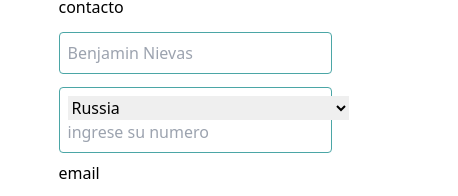
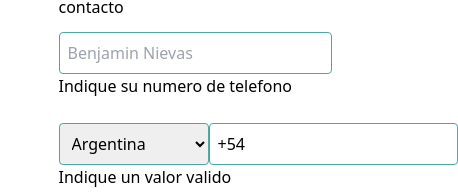
Before and after one commit to mathxlat/dynamai, a React (Create React App) app: page /organizacion in a window 390 px wide. Shown: the part 295-491 px from the top of the page, 458 px wide, since content can reach past the window. Built offline with nearby package versions, Linux system fonts and the light colour scheme; no server answers.

Commit message:
instalando react-phone

```diff
--- a/package.json
+++ b/package.json
@@ -18,6 +18,7 @@
     "react": "^17.0.2",
     "react-dom": "^17.0.2",
     "react-helmet": "^6.1.0",
+    "react-phone-number-input": "^3.1.38",
     "react-router-dom": "^5.2.0",
     "react-scripts": "^4.0.3",
     "spinners-react": "^1.0.6",
--- a/src/components/forms/Formulario.js
+++ b/src/components/forms/Formulario.js
@@ -1,17 +1,28 @@
-import { useState } from 'react'
+import { useState, useEffect } from 'react'
 import {Formik, Form, useFormik} from 'formik'
 import { TextInput } from './TextInput'
-import PhoneInput from 'react-phone-number-input'
+import PhoneInput, {isPossiblePhoneNumber} from 'react-phone-number-input'
 import '../../pages/AcercaDe/styles/formulario/dist/formulario.css'
 
 
-function Formulario () {
+function Formulario ({institucion}) {
     const[formularioEnviado, setFormularioEnviado] = useState(false)
-    const[telefono, setTelefono] = useState()
+    const[telefono, setTelefono] = useState('')
+
+    const [user, setUser] = useState({
+        name: '',
+        surname: '',
+        email: '',
+        telefono:'',
+    })
+
+   console.log(user);
+
 
     const formik = useFormik({
         initialValues: {
-            mensaje:''
+            mensaje:'',
+            telefono:''
         }
     })
 
@@ -36,31 +47,30 @@ function Formulario () {
             }else if(!/^[a-zA-Z0-9_.+-]+@[a-zA-Z0-9-]+\.[a-zA-Z0-9-.]+$/.test(values.email)){
                 errors.email = "Se debe respetar la estructura de un e-mail"
             }
-            if(!values.telefono){
-                errors.telefono = '*'
-            }else if(!/^[0-9-]{1,10}$/.test(values.telefono)){
-                errors.telefono = 'Solo puedes usar numeros'
-            }
+
             return errors;
     }
+
     return(
         <div className='formik--box'>
-             {formularioEnviado == false?
-    <Formik  initialValues={{institucion:'', contacto:'',email:'',telefono:''}}
+             {formularioEnviado === false?
+    <Formik  initialValues={{institucion:'', contacto:'',email:''}}
             validate={validate}
             onSubmit={(values, {resetForm}) => {
-                resetForm();
-                console.log(values);
-                console.log(formik.values.mensaje);
-                setFormularioEnviado(true);
+                if(telefono && isPossiblePhoneNumber(telefono)){
+                    setFormularioEnviado(true);
+                    setUser(telefono)
+                  resetForm();
+                }
             }}
     >
      <Form className='main--form'>
-          <TextInput name='institucion' label='nombre de la institucion' placeholder='Benjamin SRL'/>
-          <TextInput name='contacto' label='contacto' placeholder='Benjamin Nievas'/>
-          <PhoneInput name='telefono' placeholder='ingrese su numero' onChange={setTelefono} value={telefono} countryCallingCodeEditable={false}  defaultCountry="RU"
-            />
-          <TextInput name='email' label='email' placeholder='benjaminnievas@gmail.com'/>
+          <TextInput name='institucion' label='nombre de la institucion' placeholder='Benjamin SRL' maxlength='20'/>
+          <TextInput name='contacto' label='contacto' placeholder='Benjamin Nievas' maxlength='20'/>
+          <label name='telefono'>Indique su numero de telefono</label>
+          <PhoneInput limitMaxLength defaultCountry='AR' name='telefono' placeholder='ingrese su numero' onChange={setTelefono} value={telefono} error={telefono ? (isPossiblePhoneNumber(telefono) ? undefined : 'Invalid phone number') : 'Phone number required'} international   countryCallingCodeEditable={false}/>
+          {telefono && isPossiblePhoneNumber(telefono) ? null : 'Indique un valor valido'}
+          <TextInput name='email' label='email' placeholder='benjaminnievas@gmail.com' maxlength='40'/>
           <div className='optional--box'>
             <label className='optional--label'>mensaje opcional</label>
             <input className='optional--message'  name='mensaje' value={formik.values.mensaje} onChange={formik.handleChange}/>
--- a/src/components/forms/TextInput.js
+++ b/src/components/forms/TextInput.js
@@ -2,13 +2,13 @@ import { useField } from "formik"
 import '../../pages/AcercaDe/styles/formulario/dist/formulario.css'
 
 
-export const TextInput = ({ placeholder, label, ...props}) => {
+export const TextInput = ({ placeholder, label, maxlength, ...props}) => {
     const [field, meta] = useField(props)
 
     return(
         <div className='input--box'>
             <label className='input--box_label'>{label}</label>
-                <input  className='input--box_input' {...field} placeholder={placeholder}/>
+                <input  className='input--box_input' {...field} placeholder={placeholder} maxLength={maxlength}/>
                 {
                     meta.touched && meta.error ? <div className='error--message'>{meta.error}</div> : null
                 }
--- a/src/pages/AcercaDe/styles/formulario/formulario.scss
+++ b/src/pages/AcercaDe/styles/formulario/formulario.scss
@@ -58,12 +58,24 @@
     }
 
     .PhoneInput{
-        padding:0.5rem;
+        display: flex;
+        justify-content: space-between;
         margin-top: 0.8rem;
-        border: 1px solid #4BA6A6;
-        border-radius: 4px;
         .PhoneInputCountryIconImg{
             display: none;
+        }
+        .PhoneInputCountrySelect{
+            padding:0.5rem;
+            margin-top: 0.8rem;
+            border: 1px solid #4BA6A6;
+            border-radius: 4px;
+            width: 150px;
+        }
+        .PhoneInputInput{
+            padding:0.5rem;
+            margin-top: 0.8rem;
+            border: 1px solid #4BA6A6;
+            border-radius: 4px;
         }
     }
 }
```
Also changed, not shown: src/pages/AcercaDe/styles/formulario/dist/formulario.css, 1 other file (tests, documents, lock files or other folders).
